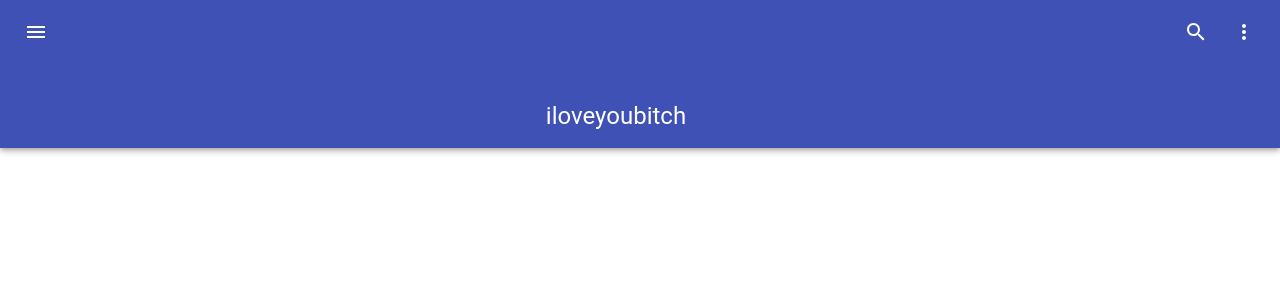
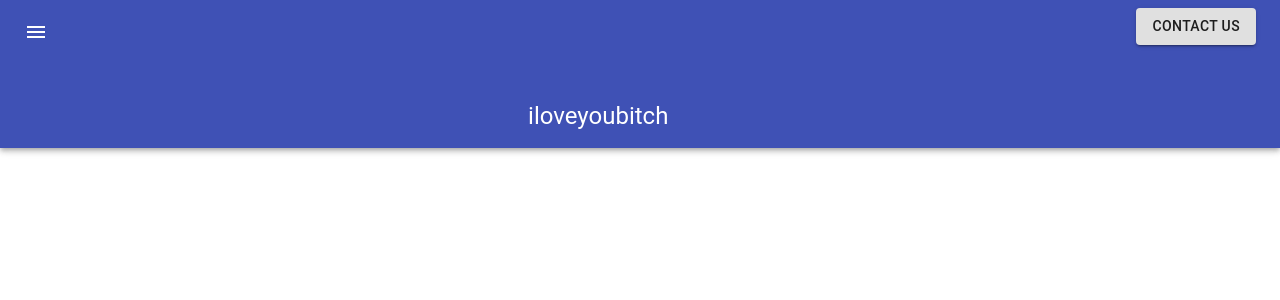
Before and after one commit to jambao24/bergin-prosthodontics, a React (Create React App) app: page / in a window 1280 px wide. Shown: the top 300 px of the page. Built offline with nearby package versions, Linux system fonts and the light colour scheme.

Commit message:
Created a button and refactored the CSS names.

```diff
--- a/src/components/Navigation.css
+++ b/src/components/Navigation.css
@@ -1,39 +1,20 @@
-.NavigationRoot {
+.Navigation_Root {
     flex-grow: 1;
 }
 
-.NavigationMenuButton {
+.Navigation_Menu_Button {
     margin-right: 16px;
 }
 
-.NavigationToolbar {
+.Navigation_Toolbar {
     min-height: 124px !important;
     align-items: flex-start !important;
     padding-top: 8px;
     padding-bottom: 16px;
 }
 
-.NavigationTitle {
+.Navigation_Title {
     flex-grow: 1;
     align-self: flex-end;
     text-align: center;
 }
-/* const useStyles = makeStyles((theme) => ({
-    root: {
-      flexGrow: 1,
-    },
-    menuButton: {
-      marginRight: theme.spacing(2),
-    },
-    toolbar: {
-      minHeight: 128,
-      alignItems: 'flex-start',
-      paddingTop: theme.spacing(1),
-      paddingBottom: theme.spacing(2),
-    },
-    title: {
-      flexGrow: 1,
-      alignSelf: 'flex-end',
-      textAlign: 'center'
-    },
-  })); */
--- a/src/components/Navigation.js
+++ b/src/components/Navigation.js
@@ -1,38 +1,26 @@
 import React from 'react';
 import './Navigation.css';
-import AppBar from '@material-ui/core/AppBar';
-import Toolbar from '@material-ui/core/Toolbar';
-import IconButton from '@material-ui/core/IconButton';
-import Typography from '@material-ui/core/Typography';
-import { makeStyles } from '@material-ui/core/styles';
+import { AppBar, Toolbar, IconButton, Typography, Button } from '@material-ui/core';
 import MenuIcon from '@material-ui/icons/Menu';
-import SearchIcon from '@material-ui/icons/Search';
-import MoreIcon from '@material-ui/icons/MoreVert';
 
 const Navigation = () => {
-
   return (
-    <div className="NavigationRoot">
-
+    <div className="Navigation_Root">
       <AppBar position="static">
-        <Toolbar className="NavigationToolbar">
+        <Toolbar className="Navigation_Toolbar">
           <IconButton
             edge="start"
-            className="NavigationMenuButton"
+            className="Navigation_Menu_Button"
             color="inherit"
-            aria-label="open drawer"
-          >
+            aria-label="open drawer">
             <MenuIcon />
           </IconButton>
-          <Typography className="NavigationTitle" variant="h5" noWrap>
+          <Typography className="Navigation_Title" variant="h5" noWrap>
             iloveyoubitch
-                </Typography>
-          <IconButton aria-label="search" color="inherit">
-            <SearchIcon />
-          </IconButton>
-          <IconButton aria-label="display more actions" edge="end" color="inherit">
-            <MoreIcon />
-          </IconButton>
+          </Typography>
+          <Button variant="contained">
+            Contact Us
+          </Button>
         </Toolbar>
       </AppBar>
     </div>
```
